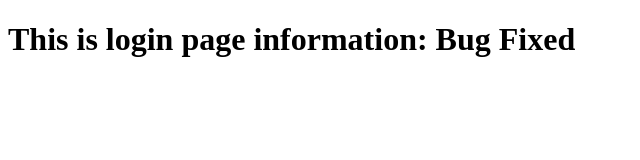
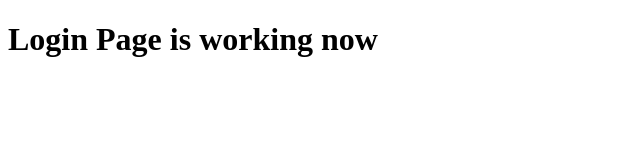
Before and after one commit to thecuriousteam/Inspiration-App, a plain HTML site: page loginpage.html in a window 1280 px wide. Shown: the whole page, without its empty margins (0-640 px from the left). Drawn offline with Linux system fonts and the light colour scheme.

Commit message:
Issue#1 Fixed

```diff
--- a/loginpage.html
+++ b/loginpage.html
@@ -6,6 +6,6 @@
 		<title>Login Page</title>
 	</head>
 	<body>
-		<h1>This is login page information: Bug Fixed</h1>
+		<h1>Login Page is working now</h1>
 	</body>
 </html>
```
